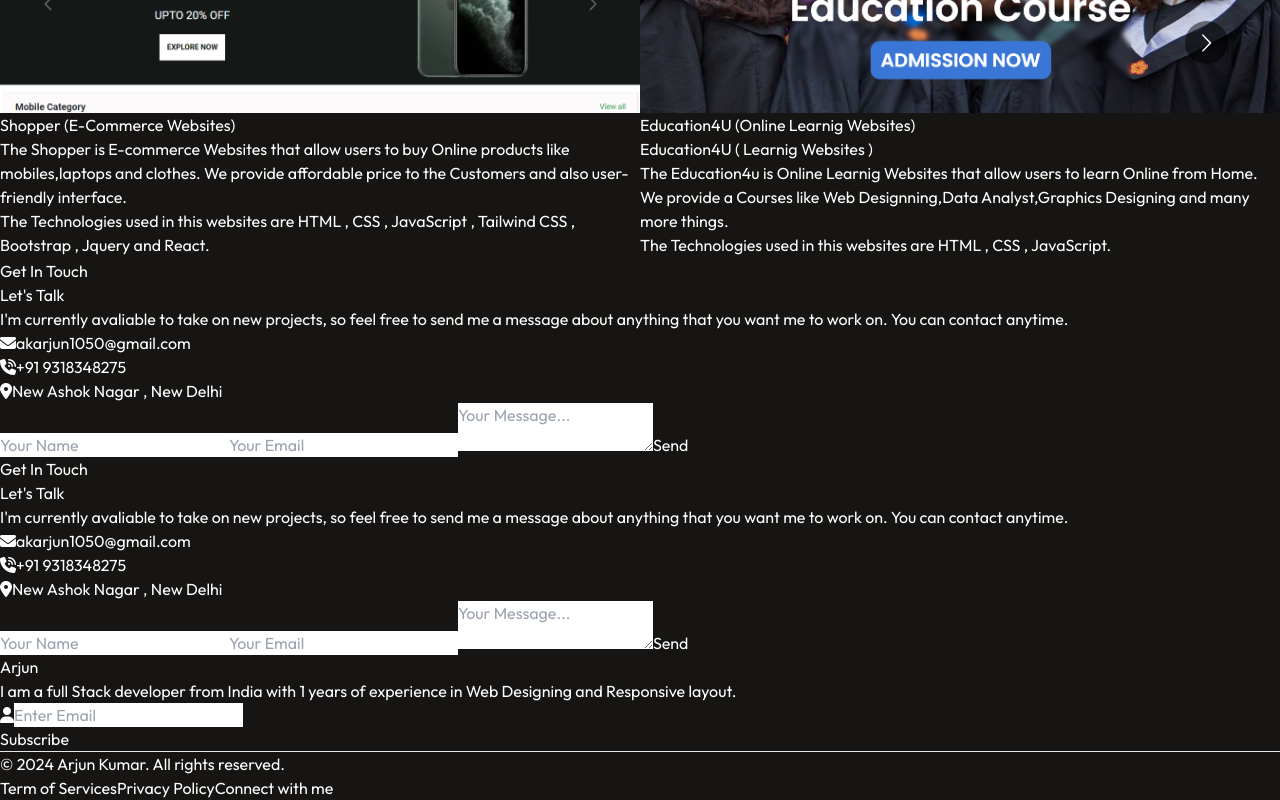
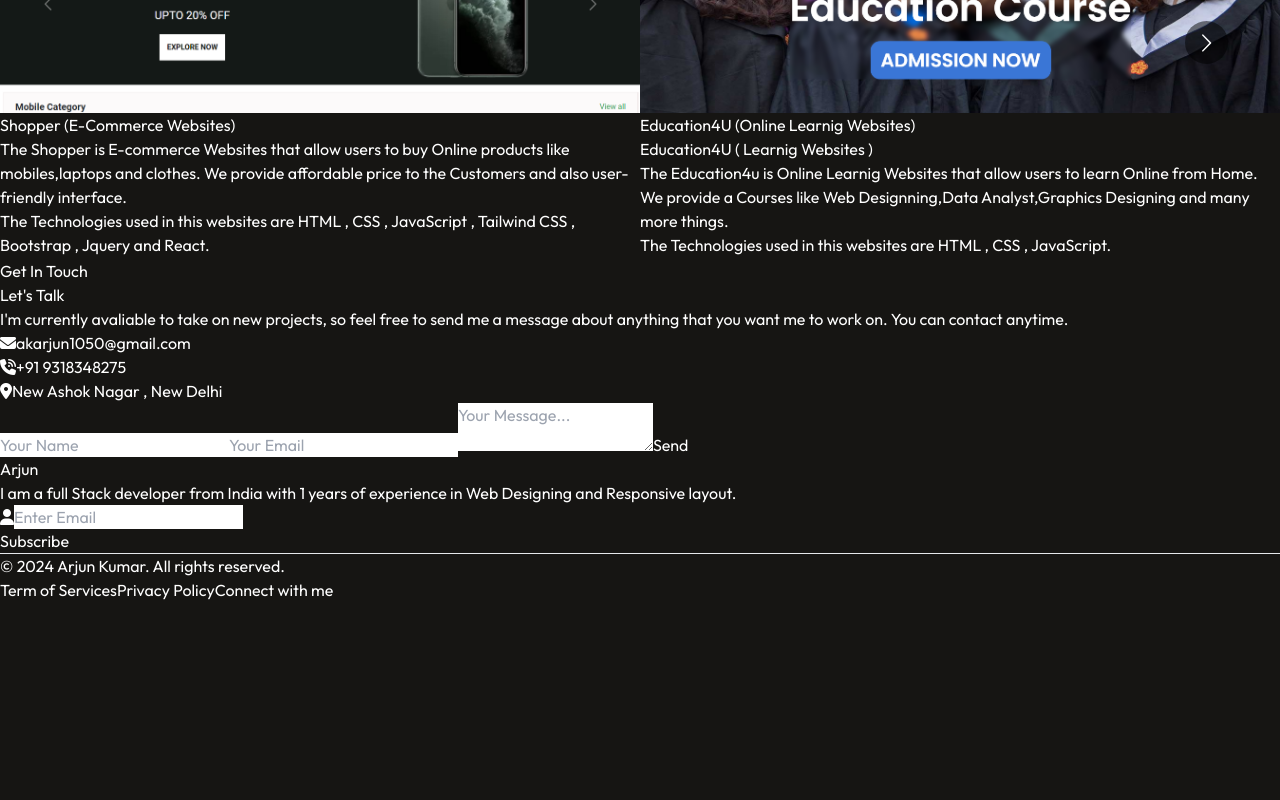
Before and after one commit to arjun-krgupta/Blog, a React (Vite) app: page / in a window 1280 px wide. Shown: the part 10118-10918 px from the top of the page. After the commit the page ends 10720 px from the top, so only its background shows below. Built offline with nearby package versions, Linux system fonts and the light colour scheme.

Commit message:
add Routing

```diff
--- a/src/App.jsx
+++ b/src/App.jsx
@@ -1,25 +1,22 @@
 
 import React from 'react';
 import Home from './components/Home';
-// import About from './components/About';
-// import Project from './components/Project';
-// import {Routes,Route } from 'react-router-dom';
+import About from './components/About';
+import Project from './components/Project';
+import {Routes,Route } from 'react-router-dom';
 import Navbar from './components/Navbar';
-// import Services from './components/Services'
-// import Info from './components/Info'
-// import Contact from './components/Contact';
+import Services from './components/Services'
+import Info from './components/Info'
+import Contact from './components/Contact';
 import Footer from './components/Footer';
-import Contact from './components/Contact';
-// import NotFound from './components/NotFound';
-// import Skill from './components/Skill';
+import NotFound from './components/NotFound';
+import Skill from './components/Skill';
 
 function App(props) {
   return (
     <>
     <Navbar/>
-    <Home/>
-    <Contact/>
-   {/* <Routes>
+   <Routes>
     <Route path='/' element={<Home/>} />
     <Route path='/about' element={<About/>} />
     <Route path='/info' element={<Info/>} />
@@ -28,7 +25,7 @@ function App(props) {
     <Route path='/project' element={<Project/>} />
     <Route path='/contact' element={<Contact/>} />
     <Route path='*' element={<NotFound/>} />
-   </Routes> */}
+   </Routes>
    <Footer/>
     </>
   );
```
